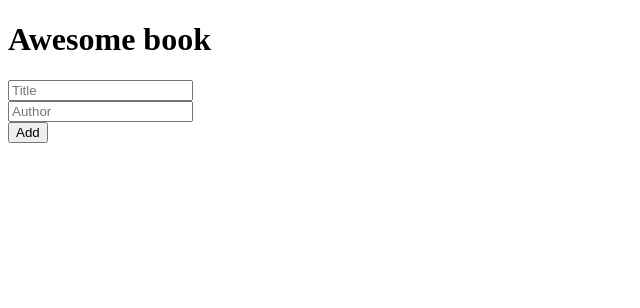
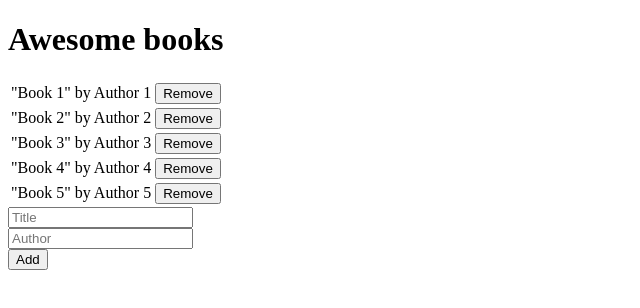
Before and after one commit to ForHemer/Awesome-book, a plain HTML site: page index.html in a window 1280 px wide. Shown: the whole page, without its empty margins (0-640 px from the left). Drawn offline with Linux system fonts and the light colour scheme.

Commit message:
Create index.js file and display the list of books:

```diff
--- a/index.html
+++ b/index.html
@@ -2,12 +2,13 @@
 <html lang="en">
     <head>
         <meta charset="utf-8">
-        <meta name="viewport" content="width=device-width, initial-">
-        <title>Awesome book</title>
+        <meta name="viewport" content="width=device-width, initial-1">
+        <title>Awesome books</title>
     </head>
     <body>
-        <h1>Awesome book</h1>
-        <section id="list-book">
+        <h1>Awesome books</h1>
+
+        <section id="list-books">
 
         </section>
         <section id="add-book">
@@ -17,5 +18,6 @@
                 <input type="submit" id="submit" name="submit" value="Add">
             </form>
         </section>
+      <script src="index.js"></script>
     </body>
 </html>
--- a/index.js
+++ b/index.js
@@ -1,4 +1,4 @@
-/* Create collection of books */
+/* Create a collection of books */
 const books = [
     {
         tittle: 'Book 1',
@@ -11,20 +11,28 @@ const books = [
     {
         tittle: 'Book 3',
         author: 'Author 3',
+    },
+    {
+        tittle: 'Book 4',
+        author: 'Author 4',
+    },
+    {
+        tittle: 'Book 5',
+        author: 'Author 5',
     }
 ];
 
-/* Display the collection of books on the top of the page*/
-const listbooks= document.querySelector('#list-book');
-const tableContainer= document.createElement('table');
-tableContainer.classList.add('list-book-container');
+/* Display all books save in the collection */
+const listbooks = document.querySelector('#list-books');
+const container = document.createElement('table');
+container.classList.add('table-item');
 books.forEach((book) => {
-const trContainer= document.createElement('tr');
-trContainer.innerHTML = `
-<td>${book.tittle}</td>
-<td>${book.author}</td>
-<td><button class="btn-remove" type="button">Remove</button></td>
-`;
-tableContainer.appendChild(trContainer);
-listbooks.appendChild(tableContainer);
+    const container2 = document.createElement('tr');
+    container2.innerHTML= `
+        <td>"${book.tittle}"</td>
+        <td> by ${book.author}</td>
+        <td><button type="button" class="btn-remove">Remove</button></td>
+    `;
+    container.appendChild(container2);
+    listbooks.appendChild(container);
 });
```
